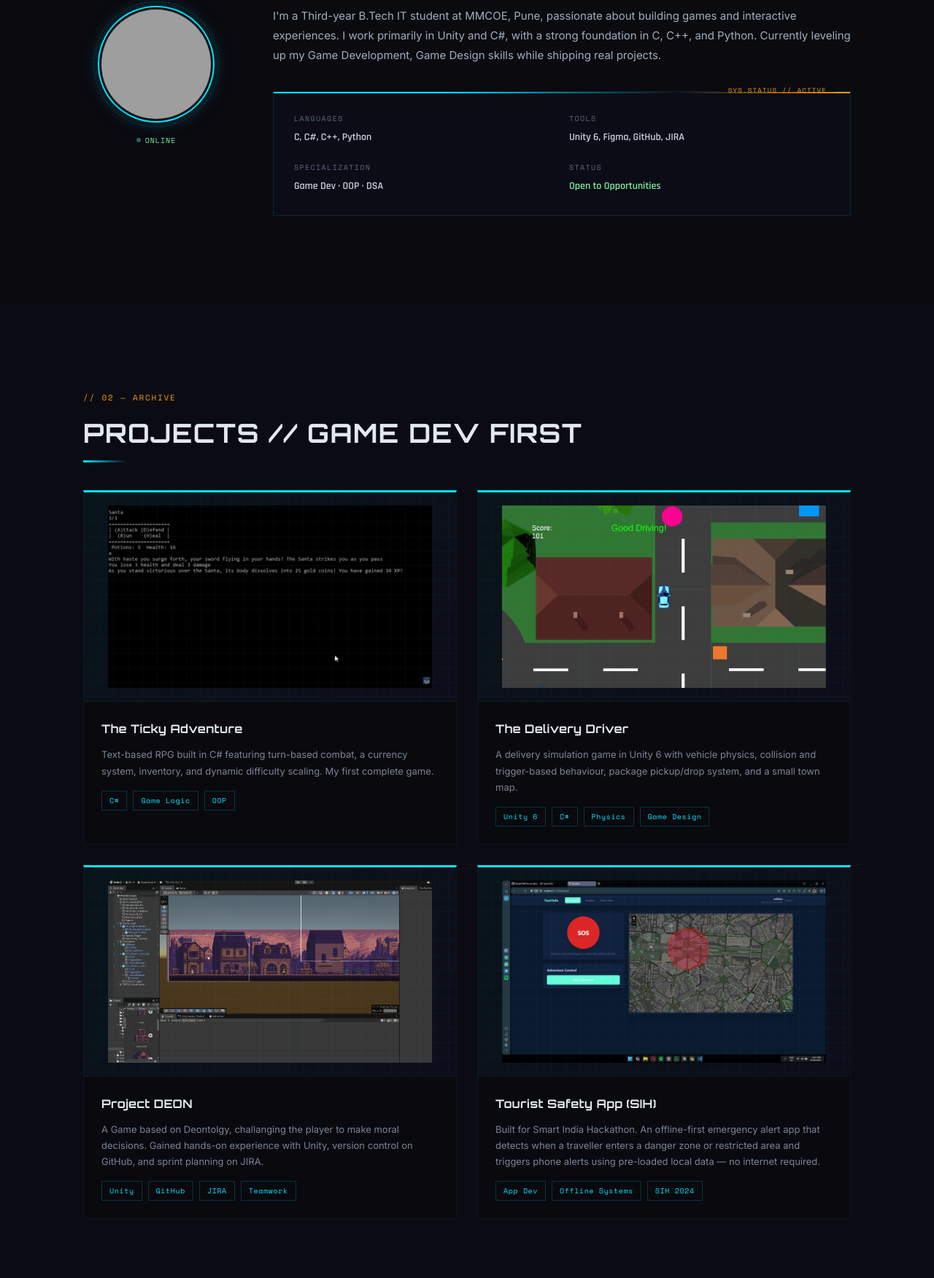
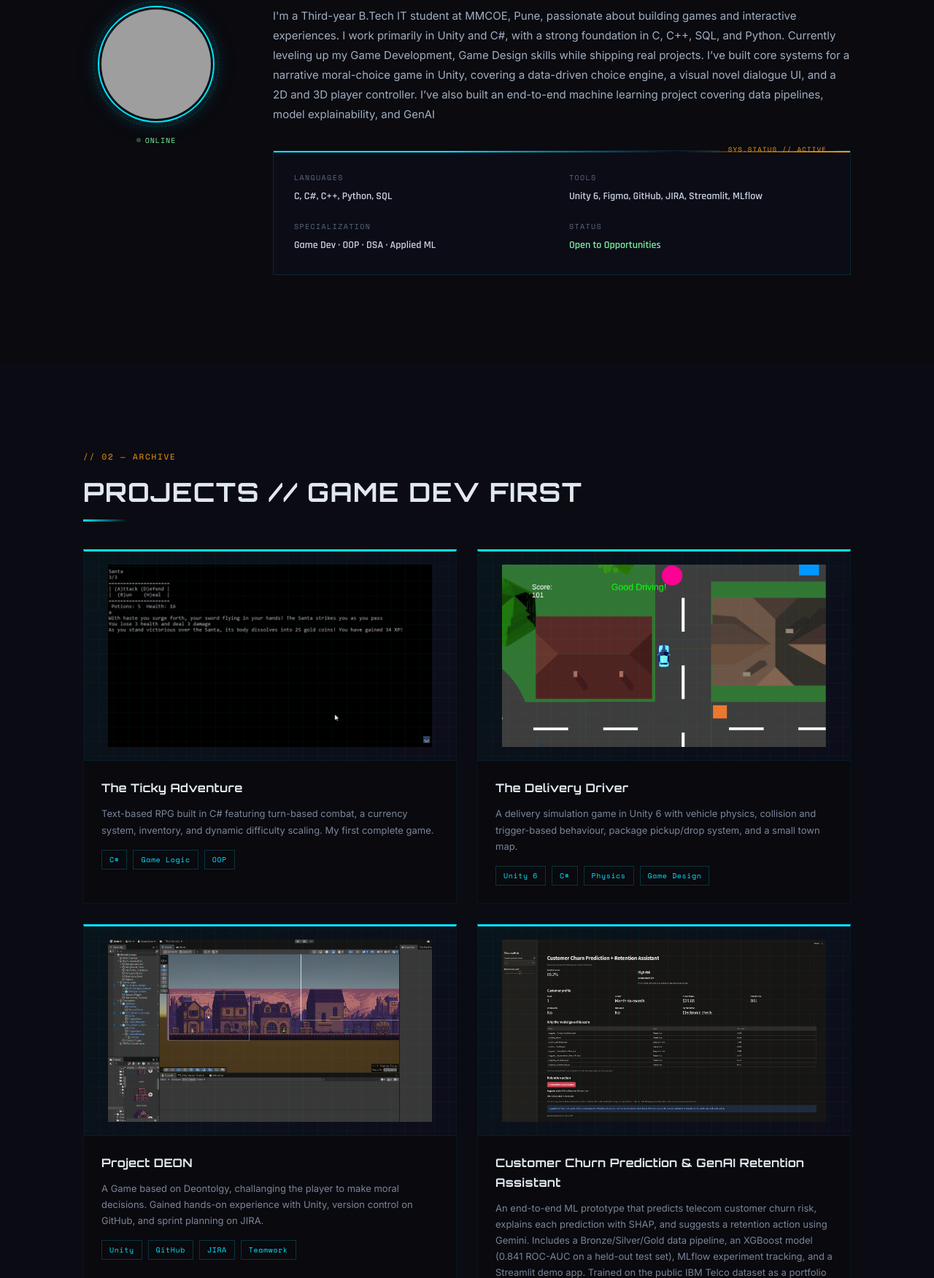
Before and after one commit to MasterFJ06/My_Portfolio, a plain HTML site: page index.html in a window 1280 px wide. Shown: the part 1048-2800 px from the top of the page at 73% size. Drawn offline with nearby package versions, Linux system fonts and the light colour scheme; grey boxes are pictures that could not be loaded.

Commit message:
updated some project details and skills.

```diff
--- a/index.html
+++ b/index.html
@@ -1156,21 +1156,23 @@
         </div>
         <div>
           <p class="about-bio reveal">I'm a Third-year B.Tech IT student at MMCOE, Pune, passionate about building
-            games and interactive experiences. I work primarily in Unity and C#, with a strong foundation in C, C++, and
-            Python. Currently leveling up my Game Development, Game Design skills while shipping real projects.</p>
+            games and interactive experiences. I work primarily in Unity and C#, with a strong foundation in C, C++, SQL, and
+            Python. Currently leveling up my Game Development, Game Design skills while shipping real projects.
+            I’ve built core systems for a narrative moral-choice game in Unity, covering a data-driven choice engine, a visual novel dialogue UI, and a 2D and 3D player controller.
+            I’ve also built an end-to-end machine learning project covering data pipelines, model explainability, and GenAI</p>
           <div class="stats-panel reveal">
             <div class="stats-grid">
               <div class="stat-item">
                 <span class="stat-label">Languages</span>
-                <span class="stat-value">C, C#, C++, Python</span>
+                <span class="stat-value">C, C#, C++, Python, SQL</span>
               </div>
               <div class="stat-item">
                 <span class="stat-label">Tools</span>
-                <span class="stat-value">Unity 6, Figma, GitHub, JIRA</span>
+                <span class="stat-value">Unity 6, Figma, GitHub, JIRA, Streamlit, MLflow</span>
               </div>
               <div class="stat-item">
                 <span class="stat-label">Specialization</span>
-                <span class="stat-value">Game Dev · OOP · DSA</span>
+                <span class="stat-value">Game Dev · OOP · DSA · Applied ML</span>
               </div>
               <div class="stat-item">
                 <span class="stat-label">Status</span>
@@ -1238,17 +1240,21 @@
         </div>
 
         <div class="project-card reveal">
-          <div class="project-thumb"><img src="assets/Tourist_safety.png" alt="TouristSafetyApp.png"
+          <div class="project-thumb"><img src="assets/streamlit_demo.png" alt="Streamlit Demo"
               style="width: 444px; height: 250px;"></div>
           <div class="project-body">
-            <h3 class="project-title">Tourist Safety App (SIH)</h3>
-            <p class="project-desc">Built for Smart India Hackathon. An offline-first emergency alert app that detects
-              when a traveller enters a danger zone or restricted area and triggers phone alerts using pre-loaded local
-              data — no internet required.</p>
+            <h3 class="project-title">Customer Churn Prediction & GenAI Retention Assistant</h3>
+            <p class="project-desc">An end-to-end ML prototype
+              that predicts telecom customer churn risk, explains each prediction with SHAP, and suggests a retention action using Gemini. Includes a
+              Bronze/Silver/Gold data pipeline, an XGBoost model (0.841 ROC-AUC on a held-out test set), MLflow experiment tracking, and a Streamlit
+              demo app. Trained on the public IBM Telco dataset as a portfolio prototype.</p>
             <div class="project-tags">
-              <span class="tag">App Dev</span>
-              <span class="tag">Offline Systems</span>
-              <span class="tag">SIH 2024</span>
+              <span class="tag">Python</span>
+              <span class="tag">XGBoost</span>
+              <span class="tag">SHAP</span>
+              <span class="tag">Streamlit</span>
+              <span class="tag">Gemini API</span>
+
             </div>
           </div>
         </div>
@@ -1289,9 +1295,26 @@
           <h3 class="cluster-title">Game Development</h3>
           <div class="cluster-pills">
             <span class="pill">Unity 6</span>
+            <span class="pill">C#</span>
             <span class="pill">Game Design</span>
+            <span class="pill">Yarn spinner</span>
             <span class="pill">Physics Systems</span>
-            <span class="pill">C#</span>
+            <span class="pill">Scriptable Objects</span>
+            <span class="pill">Tilemaps and Prefab workflow</span>
+            <span class="pill">Physics Systems & engine</span>
+          </div>
+        </div>
+
+        <div class="skill-cluster reveal">
+          <h3 class="cluster-title">Data & AI</h3>
+          <div class="cluster-pills">
+            <span class="pill">Pandas</span>
+            <span class="pill">SQL</span>
+            <span class="pill">scikit-learn</span>
+            <span class="pill">XGBoost</span>
+            <span class="pill">SHAP</span>
+            <span class="pill">Streamlit</span>
+            <span class="pill">Gemini API</span>
           </div>
         </div>
 
@@ -1320,7 +1343,9 @@
           <h3 class="cluster-title">Design</h3>
           <div class="cluster-pills">
             <span class="pill">UI Prototyping</span>
-            <span class="pill">Figma</span>
+            <span class="pill">Gameplay Design</span>
+            <span class="pill">Level Design</span>
+            <span class="pill">System Architecture</span>
             <span class="pill">Game UI</span>
           </div>
         </div>
```
Also changed, not shown: assets/Tourist_safety.png (deleted), assets/streamlit_demo.png (added), 1 other file.
